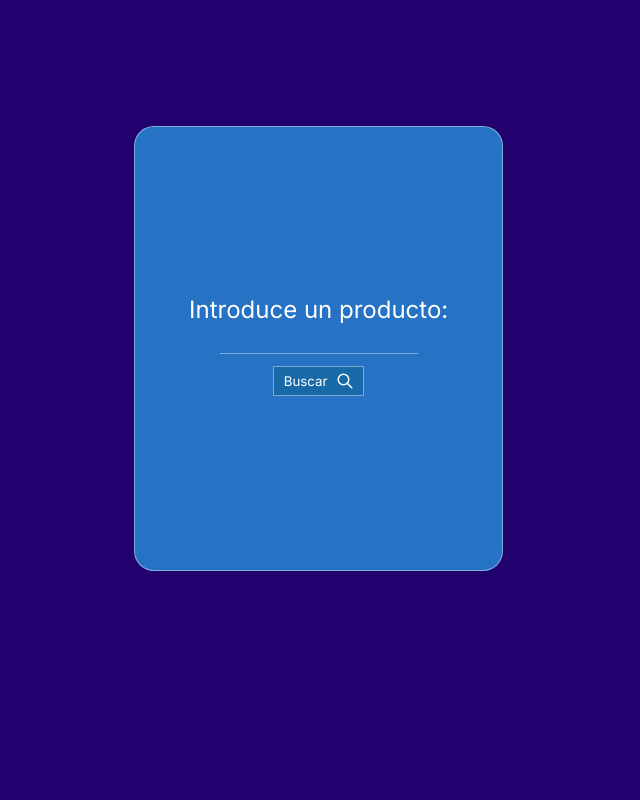
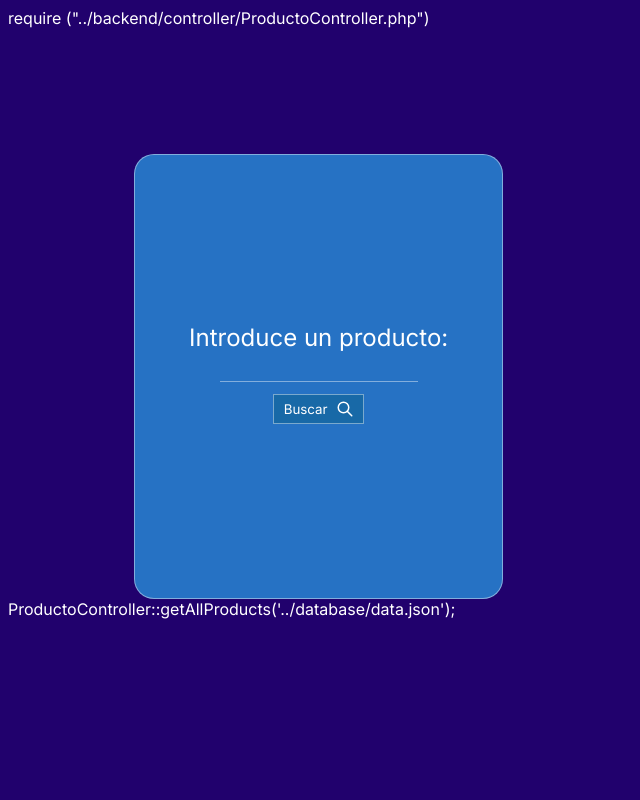
Before and after one commit to tomasiewicz8/MVC, a PHP site: page / in a window 1280 px wide. Shown: the whole page, without its empty margins (0-640 px from the left). Run offline with PHP 8.4, Linux system fonts and the light colour scheme.

Commit message:
Delete index.html

```diff
--- a/Frontend/index.html
+++ b/Frontend/index.php
@@ -1,3 +1,4 @@
+require ("../backend/controller/ProductoController.php")
 <html lang="en">
 <head>
     <meta charset="UTF-8">
@@ -16,7 +17,7 @@
     </form>
 
     <section>
-
+        ProductoController::getAllProducts('../database/data.json');
     </section>
 
 </body>
```
